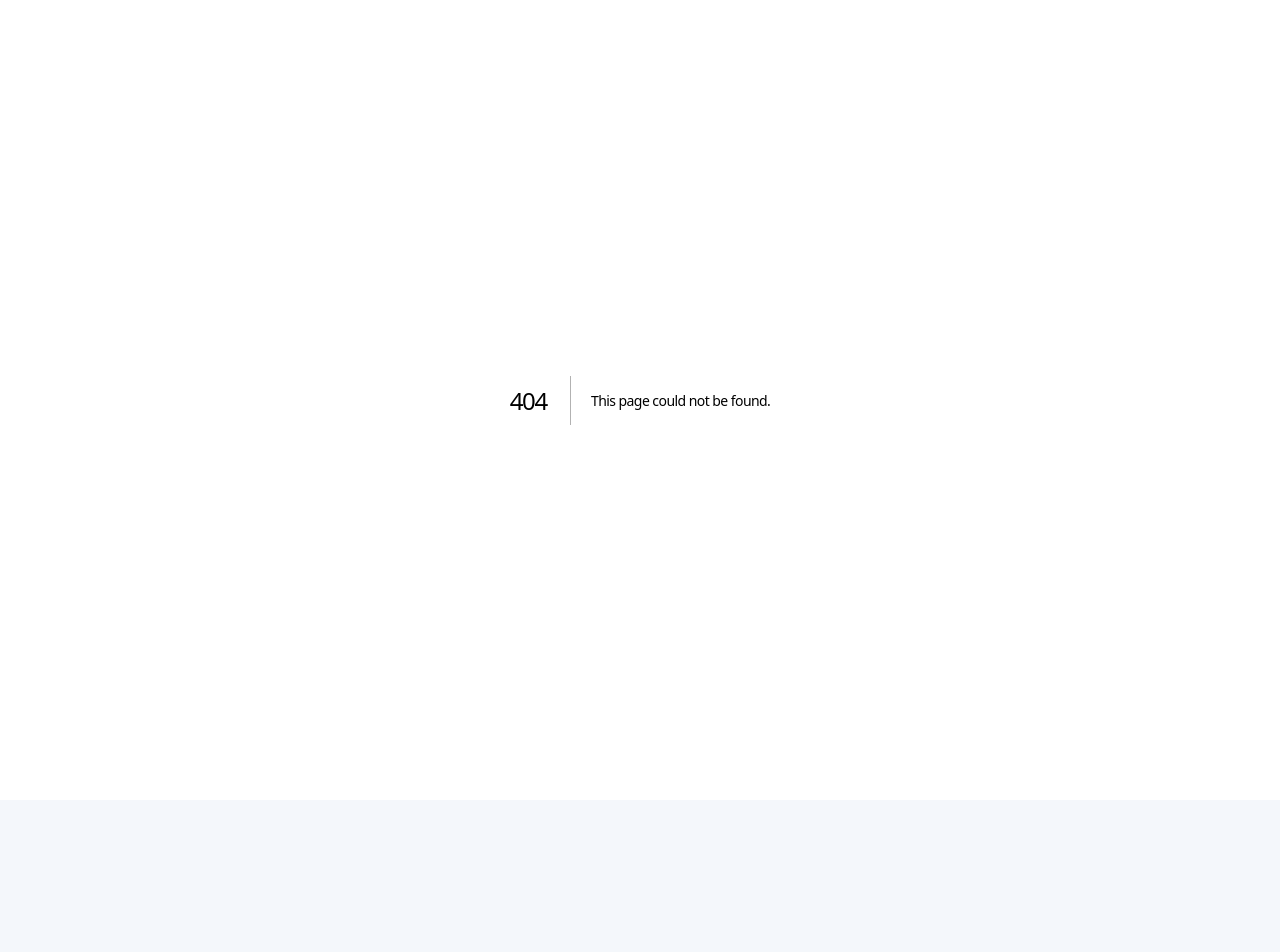
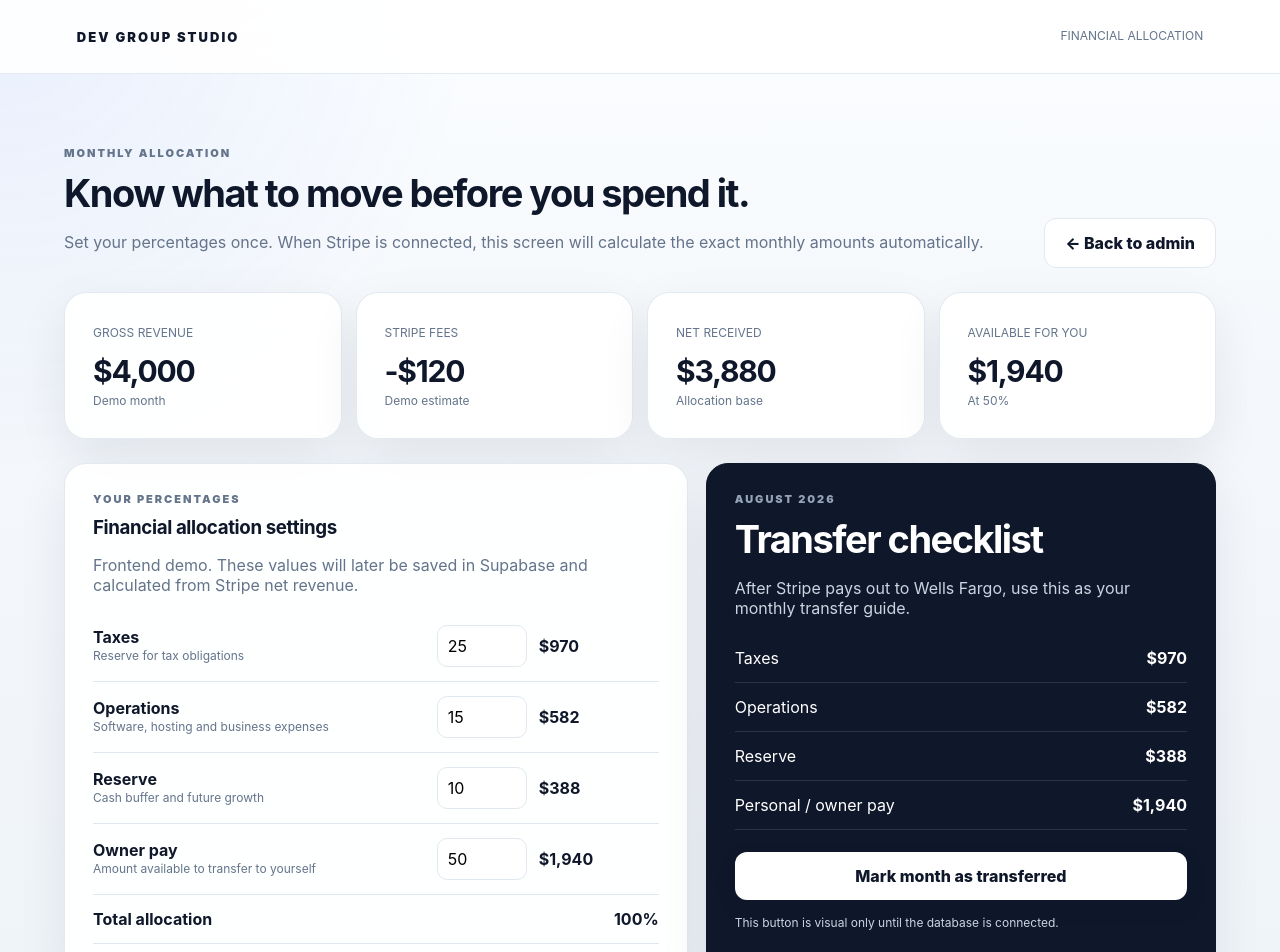
Before and after one commit to Jesusmontya/devgroupstudio-client-portal, a Next.js app: page /admin/finances in a window 1280 px wide. Before the commit this address had no page. Shown: the top 952 px of the page. Before the commit the page ends 800 px from the top, so only its background shows below. Built offline with nearby package versions, Linux system fonts and the light colour scheme.

Commit message:
Add financial allocation frontend

```diff
--- /dev/null
+++ b/app/admin/finances/page.tsx
@@ -0,0 +1,58 @@
+import Link from 'next/link';
+
+export default function Finances(){
+  return (
+    <main className="shell">
+      <header className="topbar">
+        <Link href="/admin" className="brand">DEV GROUP STUDIO</Link>
+        <span className="tiny">FINANCIAL ALLOCATION</span>
+      </header>
+
+      <div className="container section">
+        <div className="admin-toolbar">
+          <div>
+            <div className="eyebrow">Monthly allocation</div>
+            <h2 style={{marginTop:10}}>Know what to move before you spend it.</h2>
+            <p className="muted">Set your percentages once. When Stripe is connected, this screen will calculate the exact monthly amounts automatically.</p>
+          </div>
+          <Link href="/admin" className="btn secondary">← Back to admin</Link>
+        </div>
+
+        <div className="stats">
+          <div className="card stat"><span className="tiny">GROSS REVENUE</span><strong>$4,000</strong><span className="tiny">Demo month</span></div>
+          <div className="card stat"><span className="tiny">STRIPE FEES</span><strong>-$120</strong><span className="tiny">Demo estimate</span></div>
+          <div className="card stat"><span className="tiny">NET RECEIVED</span><strong>$3,880</strong><span className="tiny">Allocation base</span></div>
+          <div className="card stat"><span className="tiny">AVAILABLE FOR YOU</span><strong>$1,940</strong><span className="tiny">At 50%</span></div>
+        </div>
+
+        <div className="allocation-grid">
+          <div className="card">
+            <div className="eyebrow">Your percentages</div>
+            <h3 style={{marginTop:10}}>Financial allocation settings</h3>
+            <p className="muted">Frontend demo. These values will later be saved in Supabase and calculated from Stripe net revenue.</p>
+
+            <div className="allocation-item"><div><strong>Taxes</strong><div className="tiny">Reserve for tax obligations</div></div><input type="number" defaultValue="25" /><strong>$970</strong></div>
+            <div className="allocation-item"><div><strong>Operations</strong><div className="tiny">Software, hosting and business expenses</div></div><input type="number" defaultValue="15" /><strong>$582</strong></div>
+            <div className="allocation-item"><div><strong>Reserve</strong><div className="tiny">Cash buffer and future growth</div></div><input type="number" defaultValue="10" /><strong>$388</strong></div>
+            <div className="allocation-item"><div><strong>Owner pay</strong><div className="tiny">Amount available to transfer to yourself</div></div><input type="number" defaultValue="50" /><strong>$1,940</strong></div>
+
+            <div className="row"><strong>Total allocation</strong><strong>100%</strong></div>
+            <button className="btn full" style={{marginTop:18}}>Save allocation</button>
+          </div>
+
+          <div className="card summary-card">
+            <div className="eyebrow" style={{color:'#94a3b8'}}>August 2026</div>
+            <h2 style={{marginTop:10}}>Transfer checklist</h2>
+            <p className="muted">After Stripe pays out to Wells Fargo, use this as your monthly transfer guide.</p>
+            <div className="row"><span>Taxes</span><strong>$970</strong></div>
+            <div className="row"><span>Operations</span><strong>$582</strong></div>
+            <div className="row"><span>Reserve</span><strong>$388</strong></div>
+            <div className="row"><span>Personal / owner pay</span><strong>$1,940</strong></div>
+            <button className="btn full" style={{marginTop:22,background:'#fff',color:'#0f172a'}}>Mark month as transferred</button>
+            <p className="tiny" style={{marginTop:14}}>This button is visual only until the database is connected.</p>
+          </div>
+        </div>
+      </div>
+    </main>
+  );
+}
```
